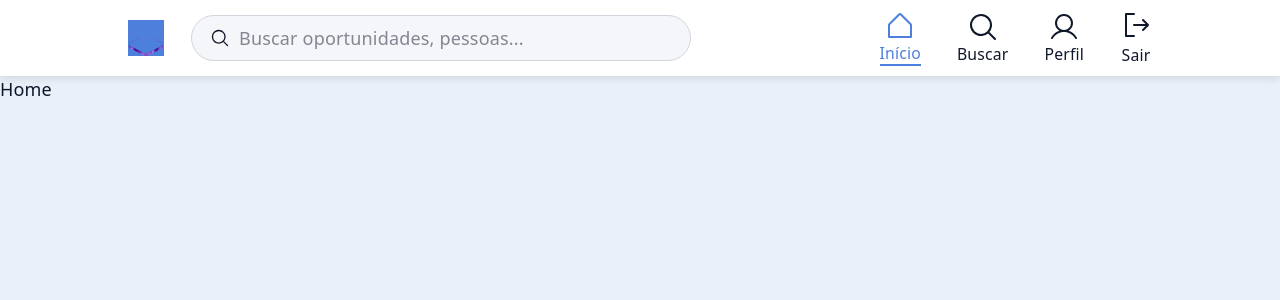
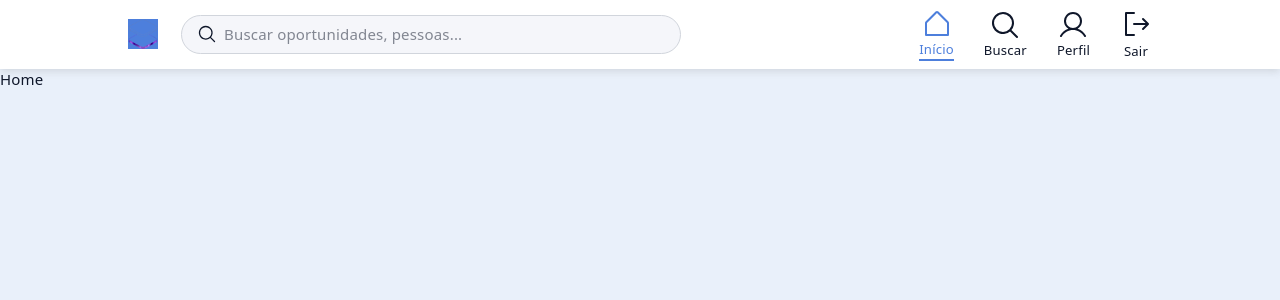
Before and after one commit to mathLazaro/unihub-front, a React (Vite) app: page / in a window 1280 px wide. Shown: the top 300 px of the page. Built offline with nearby package versions, Linux system fonts and the light colour scheme.

Commit message:
fix: ajuste do tamanho da fonte

```diff
--- a/src/index.css
+++ b/src/index.css
@@ -4,6 +4,7 @@
   margin: 0;
   background: var(--color-background);
   font: 18px/145% var(--sans);
+  font-size: var(--font-size-base);
   letter-spacing: 0.18px;
   color: var(--color-text);
   text-rendering: optimizeLegibility;
--- a/src/styles/theme.css
+++ b/src/styles/theme.css
@@ -35,6 +35,10 @@
 
   --sans: system-ui, "Segoe UI", Roboto, sans-serif;
 
+  --font-size-base: 15px;
+  --font-size-lg: 18px;
+  --font-size-sm: 14px;
+
   --shadow-primary: rgba(99, 99, 99, 0.2) 0px 2px 8px 0px;
 }
 
```
